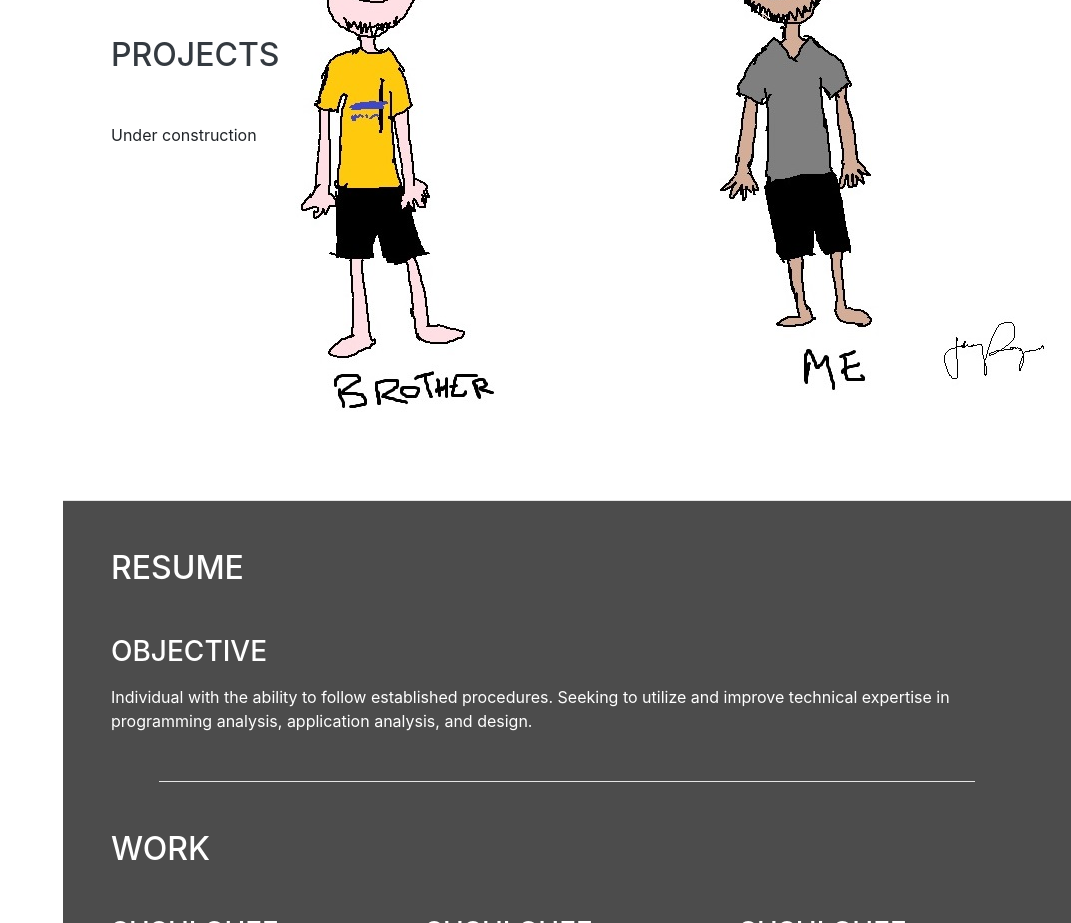
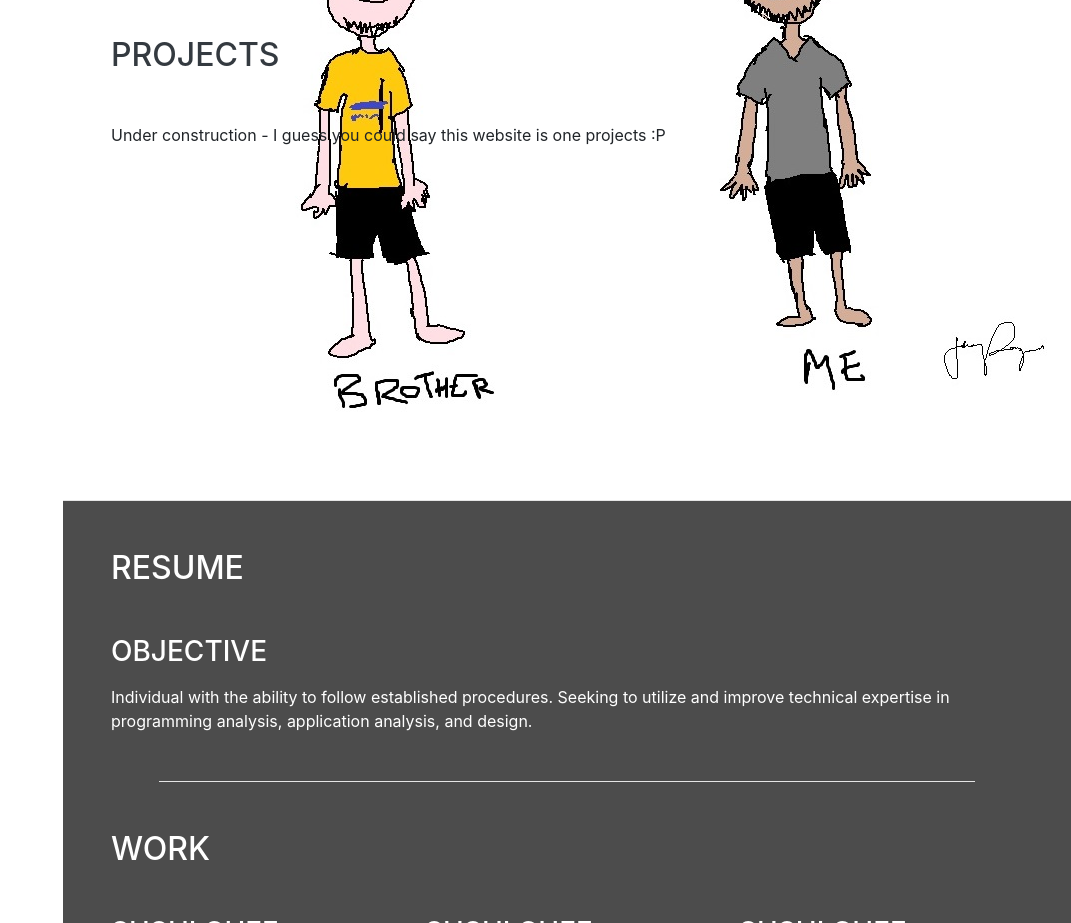
Before and after one commit to ddnguyen89/ddnguyen89_2018, a website with bundled scripts: page index.html in a window 1280 px wide. Shown: the part 3540-4463 px from the top of the page, without its empty margins (209-1280 px from the left). Built offline with nearby package versions, Linux system fonts and the light colour scheme; a web font is replaced by a local one.

Commit message:
Update index.html

```diff
--- a/index.html
+++ b/index.html
@@ -226,7 +226,7 @@
     <section class="resume-section p-3 p-lg-5 d-flex align-items-center" id="projects">
         <div class="mw-100">
             <h2 class="mb-5">Projects</h2>
-            <p>Under construction</p>
+            <p>Under construction - I guess you could say this website is one projects :P</p>
         </div>
     </section>
 
```
